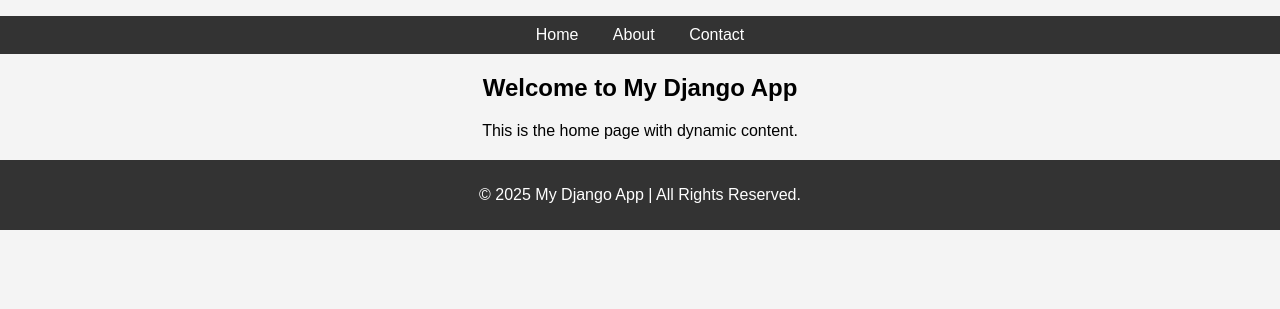
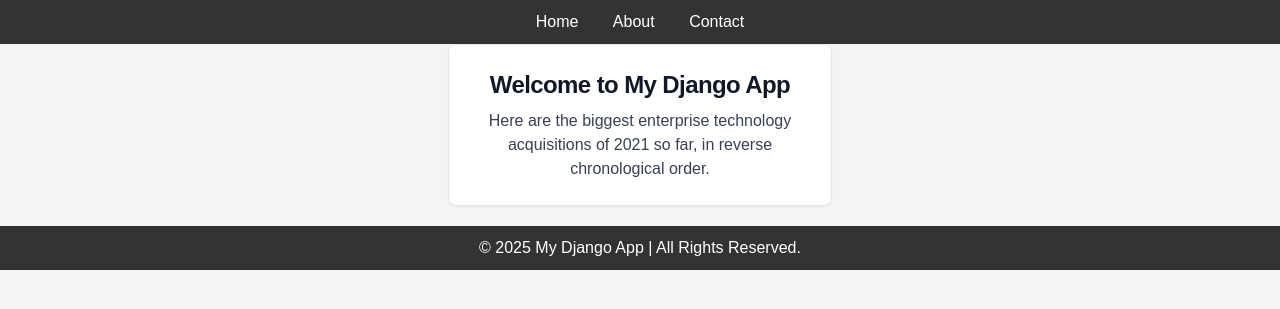
Before and after one commit to amanprasadoo7/Saas, a Django app: page / in a window 1280 px wide. Shown: the top 309 px of the page. Run offline with Django 5.2, Linux system fonts and the light colour scheme; parts of the project's set-up code (start-up, migrations or seed data) failed here and were passed over; some libraries are stand-ins or nearby versions.

Commit message:
Add Flowbite integration and update home page styling

```diff
--- a/resources.txt
+++ b/resources.txt
@@ -15,3 +15,5 @@ https://www.codingforentrepreneurs.com/blog/deploy-django-on-railway-with-this-d
 #Manage DB using Neon postgresql
 https://neon.tech/
 https://pypi.org/project/psycopg-binary/
+
+Styling with TailwindCss and FlowBite
--- a/src/templates/base.html
+++ b/src/templates/base.html
@@ -7,6 +7,9 @@
         <meta name="viewport" content="width=device-width, initial-scale=1.0">
         <title>{% block title %}My Django App{% endblock %}</title>
         <link rel="stylesheet" href="{% static 'css/styles.css' %}">
+
+        <link href="https://cdn.jsdelivr.net/npm/flowbite@3.1.2/dist/flowbite.min.css" rel="stylesheet" />
+
     </head>
     <body>
         <!-- Navbar -->
@@ -20,5 +23,8 @@
         {% include 'includes/footer.html' %}
 
         <script src="{% static 'js/scripts.js' %}"></script>
+
+        <script src="https://cdn.jsdelivr.net/npm/flowbite@3.1.2/dist/flowbite.min.js"></script>
+
     </body>
     </html>
--- a/src/templates/pages/home.html
+++ b/src/templates/pages/home.html
@@ -3,8 +3,19 @@
 {% block title %}Home - My Django App{% endblock %}
 
 {% block content %}
-    <section>
-        <h1>Welcome to My Django App</h1>
-        <p>This is the home page with dynamic content.</p>
-    </section>
+
+<div class="flex items-center justify-center min-h-screen">
+    <a href="#"
+        class="block max-w-sm p-6 bg-white border border-gray-200 rounded-lg shadow-sm hover:bg-gray-100
+        dark:bg-gray-800 dark:border-gray-700 dark:hover:bg-gray-700">
+
+        <h5 class="mb-2 text-2xl font-bold tracking-tight text-gray-900 dark:text-white">
+            Welcome to My Django App
+        </h5>
+        <p class="font-normal text-gray-700 dark:text-gray-400">
+            Here are the biggest enterprise technology acquisitions of 2021 so far, in reverse chronological order.
+        </p>
+    </a>
+</div>
+
 {% endblock %}
```
